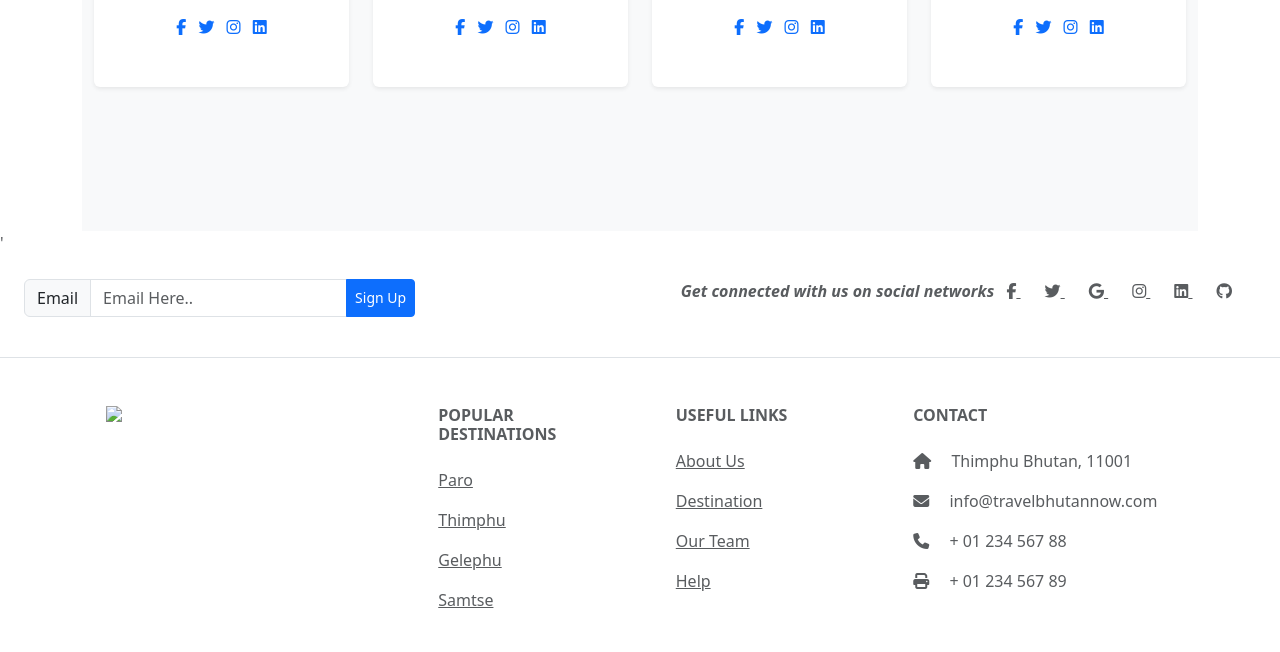
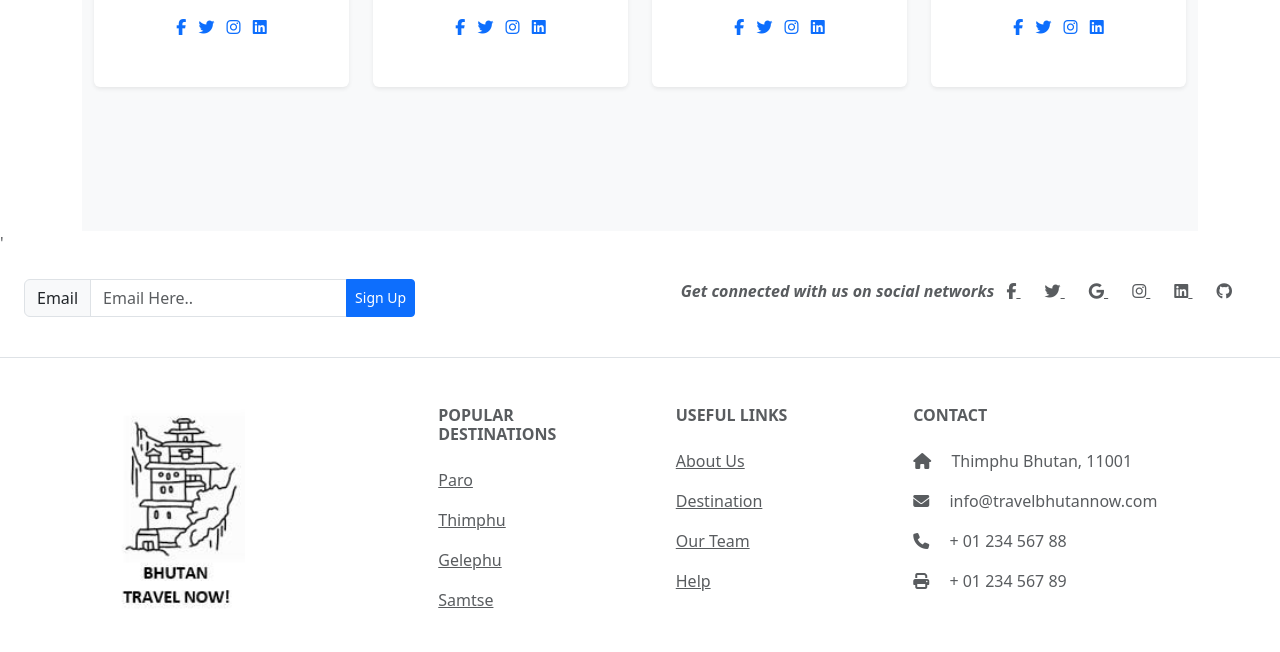
Before and after one commit to MonBahadurRai/BhutanTravelNow, a plain HTML site: page pages/aboutUs.html in a window 1280 px wide. Shown: the part 2029-2681 px from the top of the page. Drawn offline with Linux system fonts and the light colour scheme.

Commit message:
Update aboutUs.html

```diff
--- a/pages/aboutUs.html
+++ b/pages/aboutUs.html
@@ -348,7 +348,7 @@
             <div class="row mt-3">
                 <!-- Grid column -->
                 <div class="col-md-3 col-lg-4 col-xl-3 mx-auto mb-4">
-                    <img src="./resouces/img/logo.png" role="img" aria-label="Bootstrap" class=" d-flex align-items-center mb-2
+                    <img src="../resouces/img/logo.png" role="img" aria-label="Bootstrap" class=" d-flex align-items-center mb-2
                     mb-lg-0 text-white text-decoration-none"/>
                 </div>
                 <!-- Grid column -->
```
